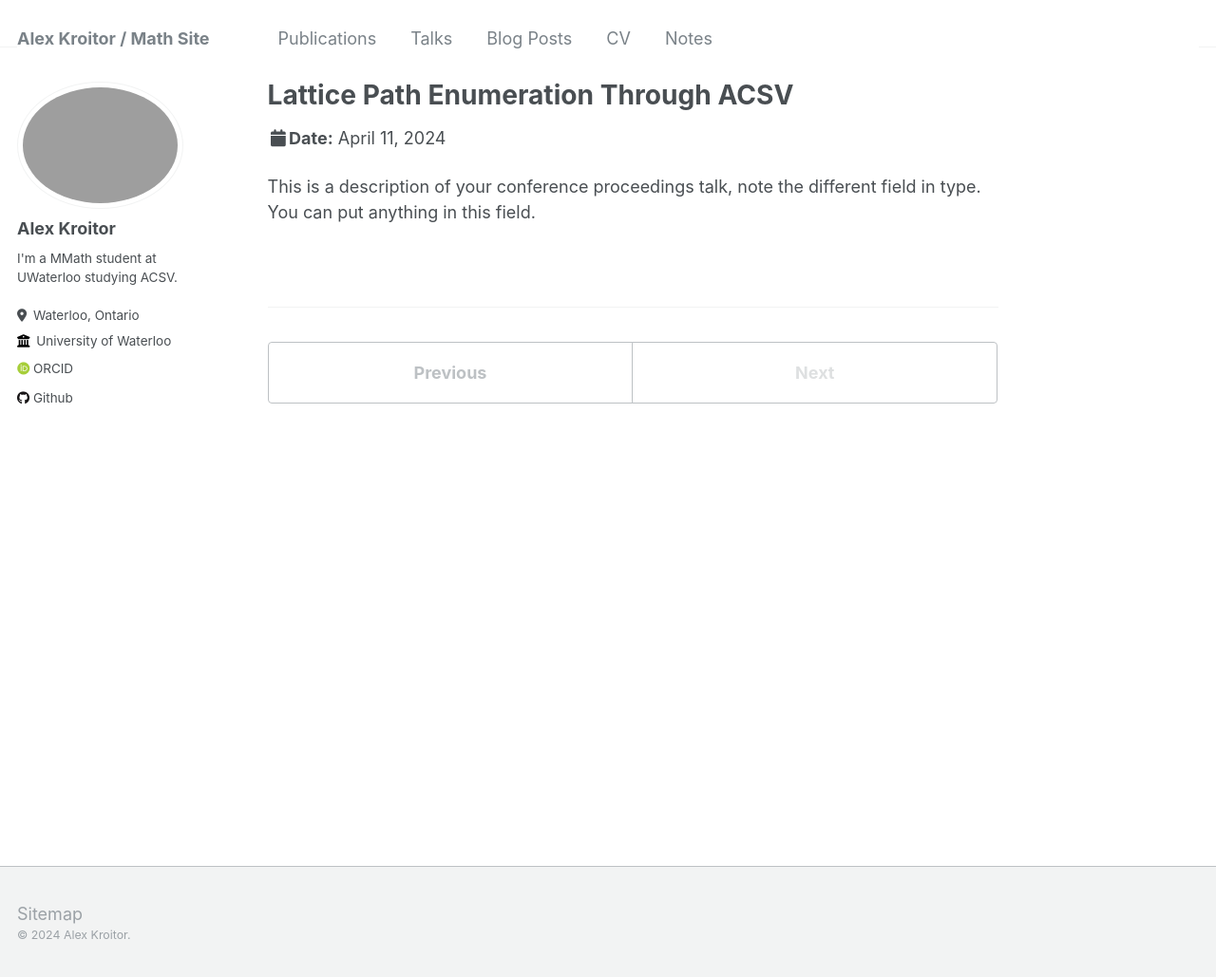
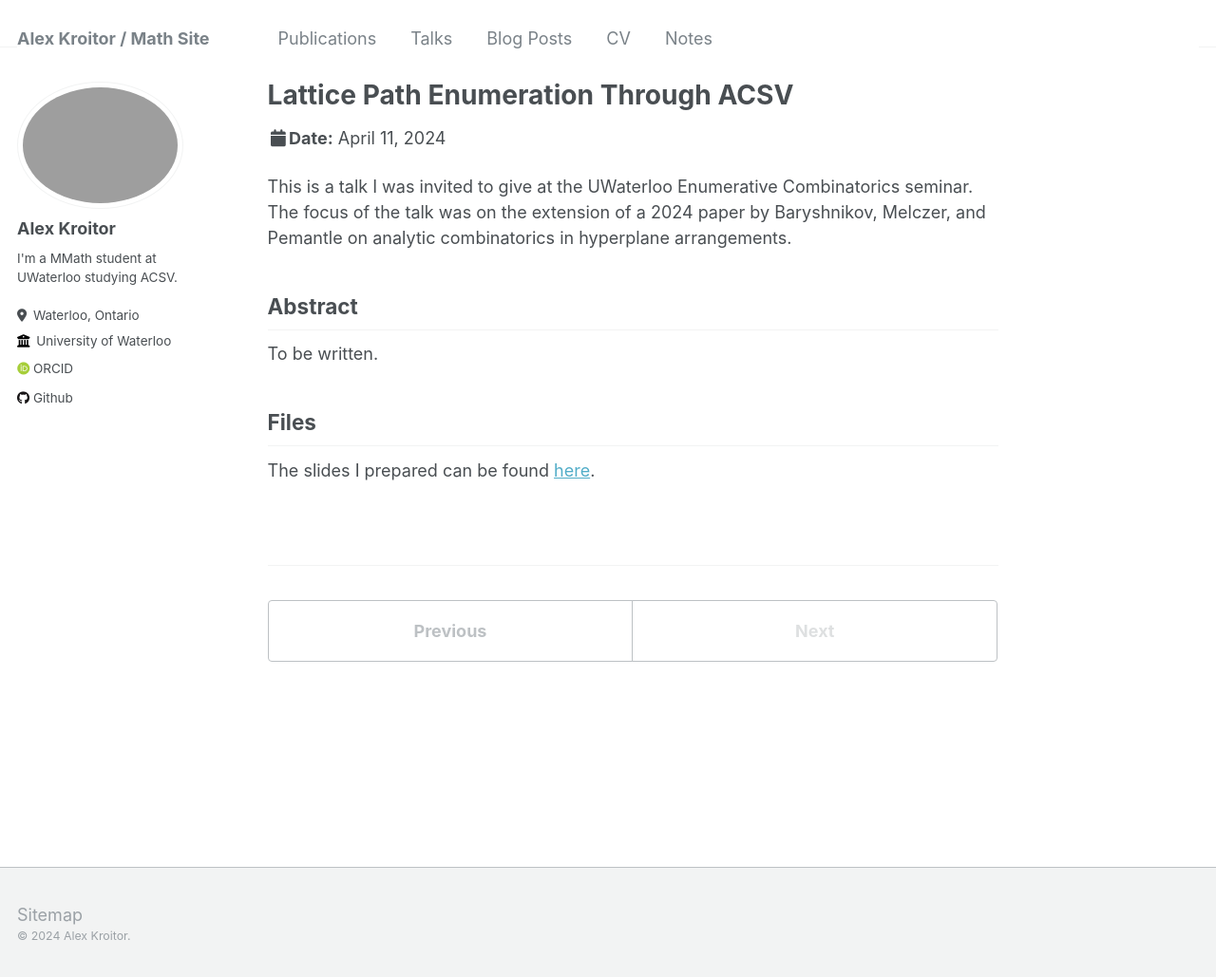
Before and after one commit to akroitor/akroitor.github.io, a Jekyll site: the page built from _talks/2024-04-11-seminar-talk.md, in a window 1280 px wide and 1031 px high. Shown: the whole window at 95% size. Built offline with Jekyll 4.4.1, drawn with Linux system fonts in a browser that asks for light colours; some web fonts are replaced.

Commit message:
Update 2024-04-11-seminar-talk.md

```diff
--- a/_talks/2024-04-11-seminar-talk.md
+++ b/_talks/2024-04-11-seminar-talk.md
@@ -8,4 +8,13 @@ date: 2024-04-11
 location: "Waterloo, Ontario"
 ---
 
-This is a description of your conference proceedings talk, note the different field in type. You can put anything in this field.
+This is a talk I was invited to give at the UWaterloo Enumerative Combinatorics seminar. The focus of the talk was on the extension of a 2024 paper by Baryshnikov, Melczer, and Pemantle on analytic combinatorics in hyperplane arrangements.
+
+Abstract
+-----
+
+To be written.
+
+Files
+-----
+The slides I prepared can be found [here](/files/2024-04-11-talk-slides.pdf).
```
